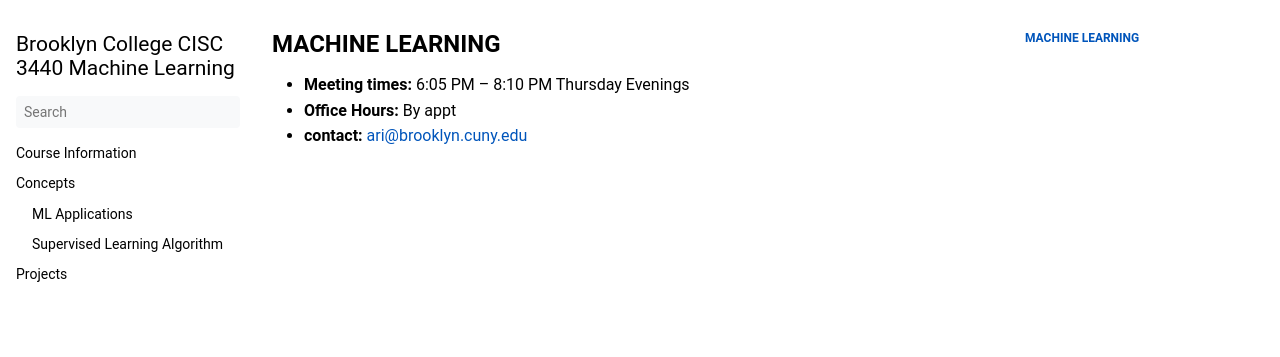
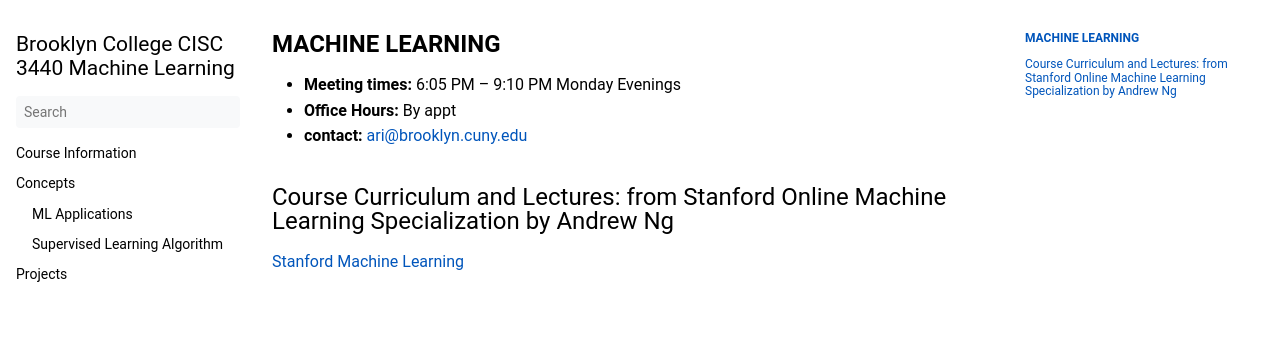
Before and after one commit to cisc3440x/cisc3440x.github.io, a plain HTML site: page docs/index.html in a window 1280 px wide. Drawn offline with Linux system fonts and the light colour scheme; a web font is replaced by a local one.

Commit message:
Deployed Site

```diff
--- a/docs/index.html
+++ b/docs/index.html
@@ -9,16 +9,21 @@
   #
 
 
-Meeting times: 6:05 PM – 8:10 PM Thursday Evenings
+Meeting times: 6:05 PM – 9:10 PM Monday Evenings
 Office Hours: By appt
 contact: ari@brooklyn.cuny.edu
-">
+
+
+  Course Curriculum and Lectures: from Stanford Online Machine Learning Specialization by Andrew Ng
+  #
+
+Stanford Machine Learning">
 <meta name="theme-color" media="(prefers-color-scheme: light)" content="#ffffff">
 <meta name="theme-color" media="(prefers-color-scheme: dark)" content="#343a40">
 <meta name="color-scheme" content="light dark"><meta property="og:url" content="/">
   <meta property="og:site_name" content="Brooklyn College CISC 3440 Machine Learning">
   <meta property="og:title" content="Welcome">
-  <meta property="og:description" content="MACHINE LEARNING # Meeting times: 6:05 PM – 8:10 PM Thursday Evenings Office Hours: By appt contact: ari@brooklyn.cuny.edu">
+  <meta property="og:description" content="MACHINE LEARNING # Meeting times: 6:05 PM – 9:10 PM Monday Evenings Office Hours: By appt contact: ari@brooklyn.cuny.edu Course Curriculum and Lectures: from Stanford Online Machine Learning Specialization by Andrew Ng # Stanford Machine Learning">
   <meta property="og:locale" content="en_us">
   <meta property="og:type" content="website">
 <title>Welcome | Brooklyn College CISC 3440 Machine Learning</title>
@@ -205,6 +210,7 @@
 <nav id="TableOfContents">
   <ul>
     <li><a href="#machine-learning"><strong>MACHINE LEARNING</strong></a></li>
+    <li><a href="#course-curriculum-and-lectures-from-stanford-online-machine-learning-specialization-by-andrew-ng">Course Curriculum and Lectures: from Stanford Online Machine Learning Specialization by Andrew Ng</a></li>
   </ul>
 </nav>
 
@@ -222,10 +228,15 @@
   <a class="anchor" href="#machine-learning">#</a>
 </h2>
 <ul>
-<li><strong>Meeting times:</strong> 6:05 PM – 8:10 PM Thursday Evenings</li>
+<li><strong>Meeting times:</strong> 6:05 PM – 9:10 PM Monday Evenings</li>
 <li><strong>Office Hours:</strong> By appt</li>
 <li><strong>contact:</strong> <a href="mailto:ari@brooklyn.cuny.edu">ari@brooklyn.cuny.edu</a></li>
 </ul>
+<h2 id="course-curriculum-and-lectures-from-stanford-online-machine-learning-specialization-by-andrew-ng">
+  Course Curriculum and Lectures: from Stanford Online Machine Learning Specialization by Andrew Ng
+  <a class="anchor" href="#course-curriculum-and-lectures-from-stanford-online-machine-learning-specialization-by-andrew-ng">#</a>
+</h2>
+<p><a href="https://www.coursera.org/specializations/machine-learning-introduction">Stanford Machine Learning</a></p>
 </article>
 
 
@@ -268,6 +279,7 @@
 <nav id="TableOfContents">
   <ul>
     <li><a href="#machine-learning"><strong>MACHINE LEARNING</strong></a></li>
+    <li><a href="#course-curriculum-and-lectures-from-stanford-online-machine-learning-specialization-by-andrew-ng">Course Curriculum and Lectures: from Stanford Online Machine Learning Specialization by Andrew Ng</a></li>
   </ul>
 </nav>
 
```
